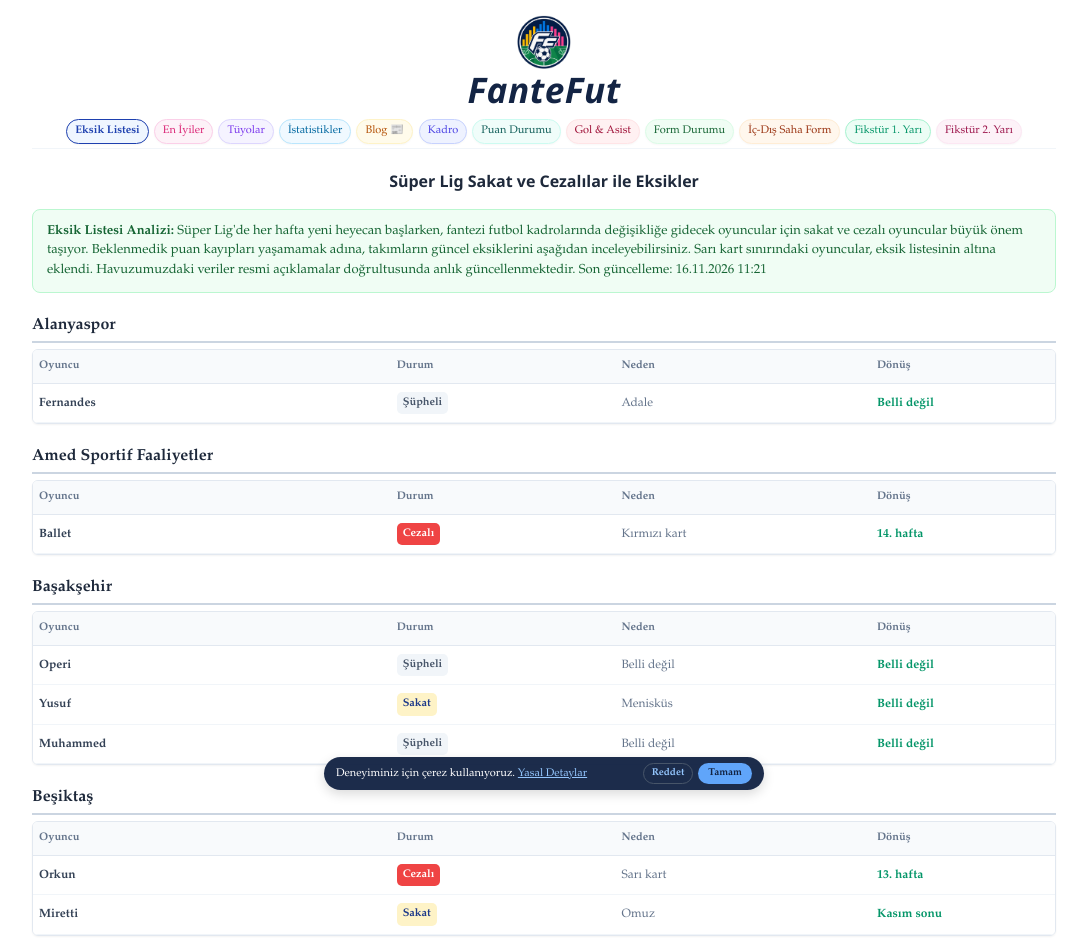
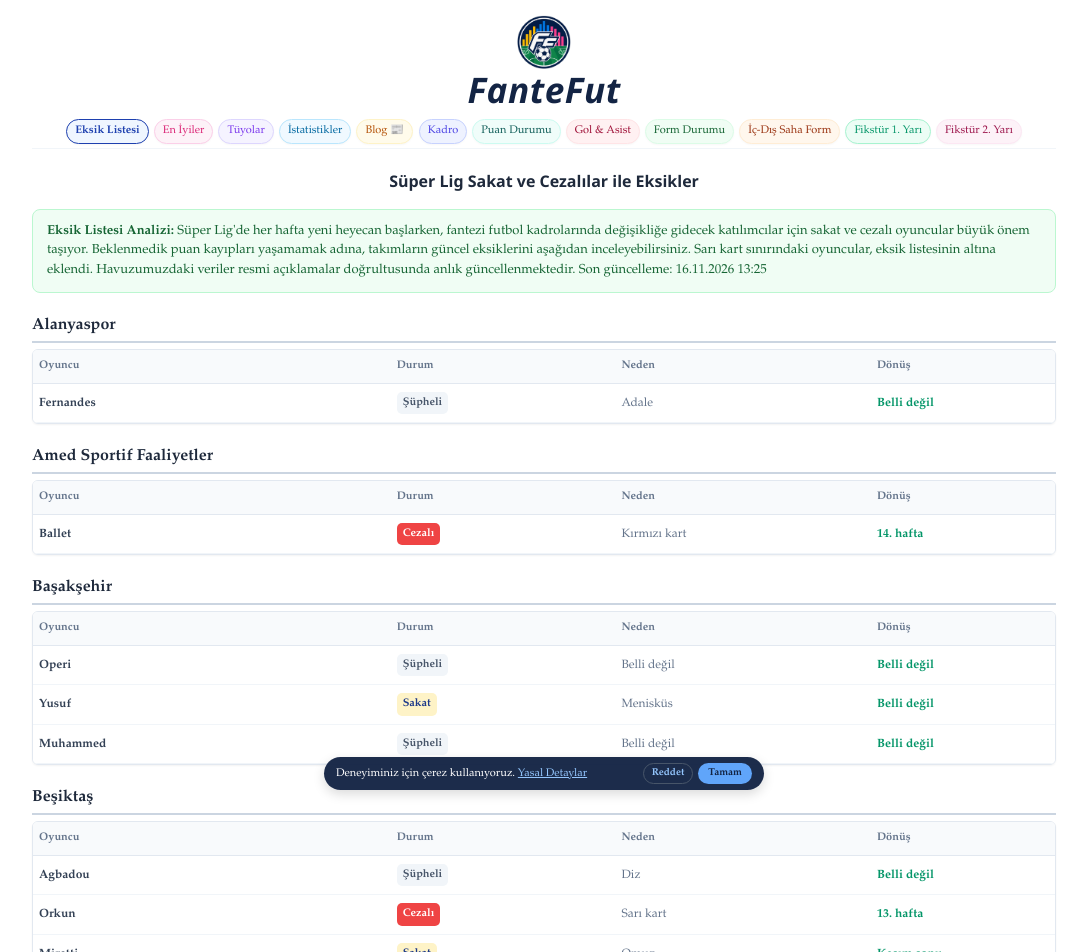
Before and after one commit to fantefut/fantefut, a Next.js app: page / in a window 1280 px wide. Shown: the top 952 px of the page, without its empty margins (96-1183 px from the left). Built offline with nearby package versions, Linux system fonts and the light colour scheme.

Commit message:
guncelleme

```diff
--- a/app/page.tsx
+++ b/app/page.tsx
@@ -13,7 +13,7 @@ const SUPER_LIG_TAKIMLARI = [
 ];
 
 const ILK_OYUNCULAR = {
-  "Alanyaspor": "Fernandes - Şüpheli - Adale - Belli değil", "Amed Sportif Faaliyetler": "Ballet - Cezalı - Kırmızı kart - 14. hafta", "Başakşehir": "Operi - Şüpheli - Belli değil - Belli değil\nYusuf - Sakat - Menisküs - Belli değil\nMuhammed - Şüpheli - Belli değil - Belli değil", "Beşiktaş": "Orkun - Cezalı - Sarı kart - 13. hafta\nMiretti - Sakat - Omuz - Kasım sonu", "Çorum FK": "Berat - Sakat - Adale - Ocak ayı\nFredy - Şüpheli - Belli değil - Belli değil",
+  "Alanyaspor": "Fernandes - Şüpheli - Adale - Belli değil", "Amed Sportif Faaliyetler": "Ballet - Cezalı - Kırmızı kart - 14. hafta", "Başakşehir": "Operi - Şüpheli - Belli değil - Belli değil\nYusuf - Sakat - Menisküs - Belli değil\nMuhammed - Şüpheli - Belli değil - Belli değil", "Beşiktaş": "Agbadou - Şüpheli - Diz - Belli değil\nOrkun - Cezalı - Sarı kart - 13. hafta\nMiretti - Sakat - Omuz - Kasım sonu", "Çorum FK": "Berat - Sakat - Adale - Ocak ayı\nFredy - Şüpheli - Belli değil - Belli değil",
   "Erzurumspor FK": "", "Eyüpspor": "Pintor - Şüpheli - Belli değil - Belli değil\nBoutobba - Şüpheli - Belli değil - Belli değil\nÖmer Ahmet - Şüpheli - Belli değil - Belli değil\nTalha - Şüpheli - Belli değil - TD kararı",
   "Fenerbahçe": "Oosterwolde - Liste dışı - Ameliyat oldu - Aralık\nArchie - Cezalı - Kırmızı kart - 13. hafta\nAke - Sakat - Adale - Aralık ayı\nAsensio - Sakat - Diz - Ocak sonu\nAmara Diouf - Liste dışı - Özel program - Belli değil",
   "Galatasaray": "Uğurcan - Şüpheli - Omuz - Belli değil\nLeao - Sakat - Adale - Aralık ayı\nOsimhen - Sakat - Diz - 13. hafta", "Gaziantep FK": "Fuat Bavuk - Sakat - Ayak b. - Belli değil\nNazım Sangare - Şüpheli - Antrenman - Belli değil\nTobiasz - Sakat - Belli değil - Kasım ayı",
@@ -104,7 +104,7 @@ export default function Home() {
   fontFamily: ICERIK_FONTU,
   width: '100%'
 }}>
-  <strong>Eksik Listesi Analizi:</strong> Süper Lig'de her hafta yeni heyecan başlarken, fantezi futbol kadrolarında değişikliğe gidecek oyuncular için sakat ve cezalı oyuncular büyük önem taşıyor. Beklenmedik puan kayıpları yaşamamak adına, takımların güncel eksiklerini aşağıdan inceleyebilirsiniz. Sarı kart sınırındaki oyuncular, eksik listesinin altına eklendi. Havuzumuzdaki veriler resmi açıklamalar doğrultusunda anlık güncellenmektedir. Son güncelleme: 16.11.2026 11:21
+  <strong>Eksik Listesi Analizi:</strong> Süper Lig'de her hafta yeni heyecan başlarken, fantezi futbol kadrolarında değişikliğe gidecek katılımcılar için sakat ve cezalı oyuncular büyük önem taşıyor. Beklenmedik puan kayıpları yaşamamak adına, takımların güncel eksiklerini aşağıdan inceleyebilirsiniz. Sarı kart sınırındaki oyuncular, eksik listesinin altına eklendi. Havuzumuzdaki veriler resmi açıklamalar doğrultusunda anlık güncellenmektedir. Son güncelleme: 16.11.2026 13:25
 </div>
 
         {/* Tüm takımların listelendiği ana döngü */}
```
